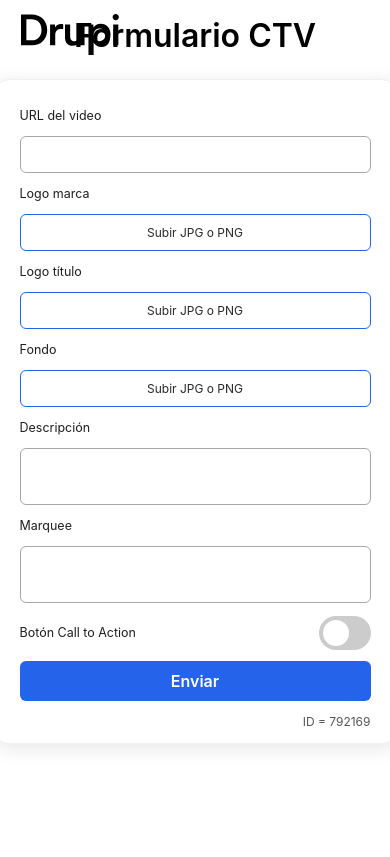
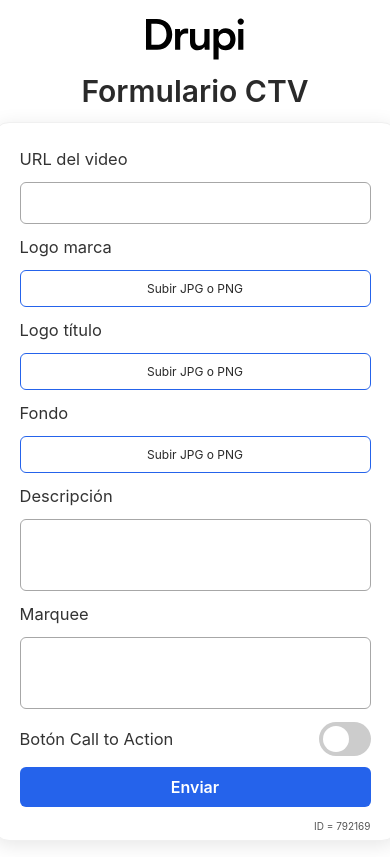
Before and after one commit to matiasDrupi/_ctv_v2, a plain HTML site: page index.html in a window 390 px wide. Drawn offline with Linux system fonts and the light colour scheme.

Commit message:
improvements for mobile

```diff
--- a/index.css
+++ b/index.css
@@ -9,6 +9,13 @@ body {
   display: flex;
   flex-direction: column;
   align-items: center;
+  overflow-x: hidden;
+}
+
+@media (min-width: 601px) {
+  body {
+    overflow-y: hidden;
+  }
 }
 
 /* === Header === */
@@ -20,24 +27,34 @@ header {
 .header-container {
   display: flex;
   align-items: center;
+  justify-content: center;
   max-width: 1200px;
   margin: 0 auto;
   width: 90%;
-  position: relative;
+  gap: 0.5rem;
+  flex-wrap: wrap;
+  padding: 0 1rem;
 }
 
 .logo {
-  position: absolute;
-  left: 0;
+  position: static;
+  flex-shrink: 0;
 }
 
 header h1 {
   margin: 0;
-  font-size: 32px;
+  font-size: 26px;
   font-weight: 600;
   flex-grow: 1;
   text-align: center;
   width: 100%;
+  color: #0c0c0ce0;
+}
+
+@media (max-width: 600px) {
+  header h1 {
+    font-size: 30px;
+  }
 }
 
 /* === Contenedor principal === */
@@ -46,15 +63,16 @@ header h1 {
   border: 1px solid #f0f0f0;
   padding-right: 26px;
   padding-left: 26px;
-  padding-top: 28px;
-  padding-bottom: 14px;
-  margin-top: 1.5rem;
+  padding-top: 26px;
+  padding-bottom: 8px;
+  margin-top: 0.8rem;
+  margin-bottom: 1rem;
   border-radius: 1rem;
   box-shadow: 0 4px 20px rgba(0, 0, 0, 0.1);
   width: 90%;
   max-width: 500px;
   position: relative;
-  color: #1F1F1F;
+  color: #333;
 }
 
 /* === Formularios === */
@@ -110,6 +128,19 @@ button:hover {
   filter: brightness(1.1);
 }
 
+@media (max-width: 600px) {
+
+  label,
+  select,
+  input {
+    font-size: 16.5px;
+  }
+
+  textarea {
+    font-size: 16px;
+  }
+}
+
 /* === Campo de texto oculto === */
 #botonTextoContainer {
   max-height: 0;
@@ -126,9 +157,10 @@ button:hover {
 
 /* === ID generado === */
 #uniqueId {
+  color: #555;
+  font-size: 10px;
   text-align: right;
-  font-size: 12px;
-  color: #555;
+
 }
 
 /* === Botón upload === */
--- a/index.html
+++ b/index.html
@@ -13,7 +13,7 @@
       <div class="header-container">
         <div class="logo">
           <a href="https://www.drupi.io/" target="_blank" rel="noopener noreferrer">
-            <svg width="100" height="50" viewBox="0 0 71 30" fill="none" xmlns="http://www.w3.org/2000/svg">
+            <svg width="100" height="45" viewBox="0 0 71 30" fill="none" xmlns="http://www.w3.org/2000/svg">
               <path
                 d="M8.58414 23H0.694141V1.07H8.37414C14.8541 1.07 19.3241 5.54 19.3241 12.08C19.3241 18.53 14.9441 23 8.58414 23ZM8.01414 4.61H4.53414V19.46H8.22414C12.6041 19.46 15.2741 16.64 15.2741 12.08C15.2741 7.43 12.5441 4.61 8.01414 4.61ZM30.6565 8.12V11.51H29.3065C26.6665 11.51 25.0165 12.92 25.0165 15.8V23H21.3565V8.21H24.8065L25.0165 10.37C25.6465 8.9 27.0565 7.91 29.0365 7.91C29.5465 7.91 30.0565 7.97 30.6565 8.12ZM42.1793 8.18H45.8393V23H42.4493L42.1793 21.02C41.2793 22.43 39.3593 23.39 37.3793 23.39C33.9593 23.39 31.9493 21.08 31.9493 17.45V8.18H35.6093V16.16C35.6093 18.98 36.7193 20.12 38.7593 20.12C41.0693 20.12 42.1793 18.77 42.1793 15.95V8.18ZM48.6149 29.87V8.18H52.0049L52.2449 10.43C53.1449 8.72 55.0949 7.73 57.3449 7.73C61.5149 7.73 64.2749 10.76 64.2749 15.41C64.2749 20.03 61.7549 23.39 57.3449 23.39C55.1249 23.39 53.2049 22.52 52.2749 21.02V29.87H48.6149ZM52.3049 15.59C52.3049 18.26 53.9549 20.09 56.4749 20.09C59.0549 20.09 60.5849 18.23 60.5849 15.59C60.5849 12.95 59.0549 11.06 56.4749 11.06C53.9549 11.06 52.3049 12.92 52.3049 15.59ZM68.0144 5.21C66.7544 5.21 65.7644 4.22 65.7644 2.99C65.7644 1.76 66.7544 0.8 68.0144 0.8C69.2144 0.8 70.2044 1.76 70.2044 2.99C70.2044 4.22 69.2144 5.21 68.0144 5.21ZM66.1844 23V8.18H69.8444V23H66.1844Z"
                 fill="black"
```
